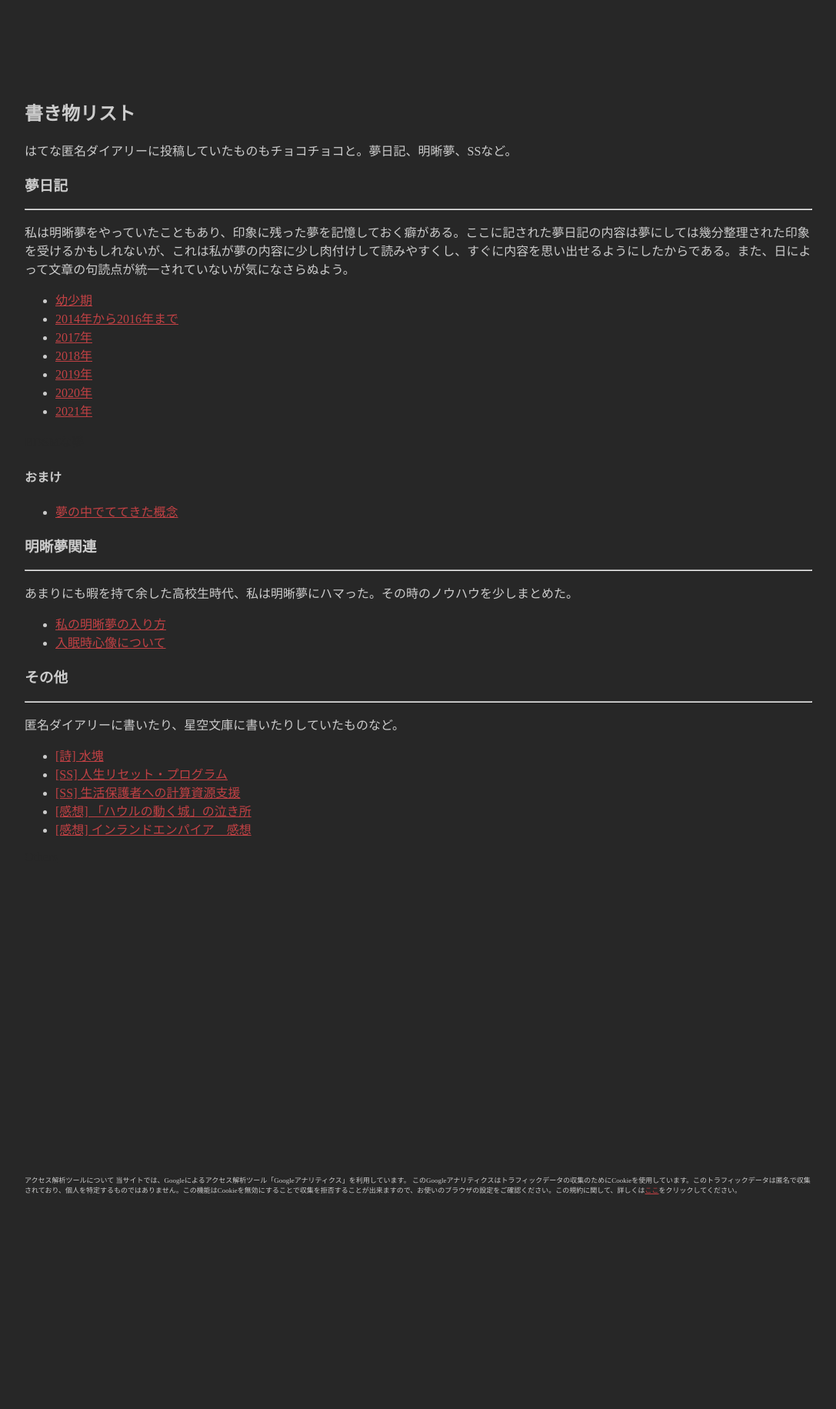
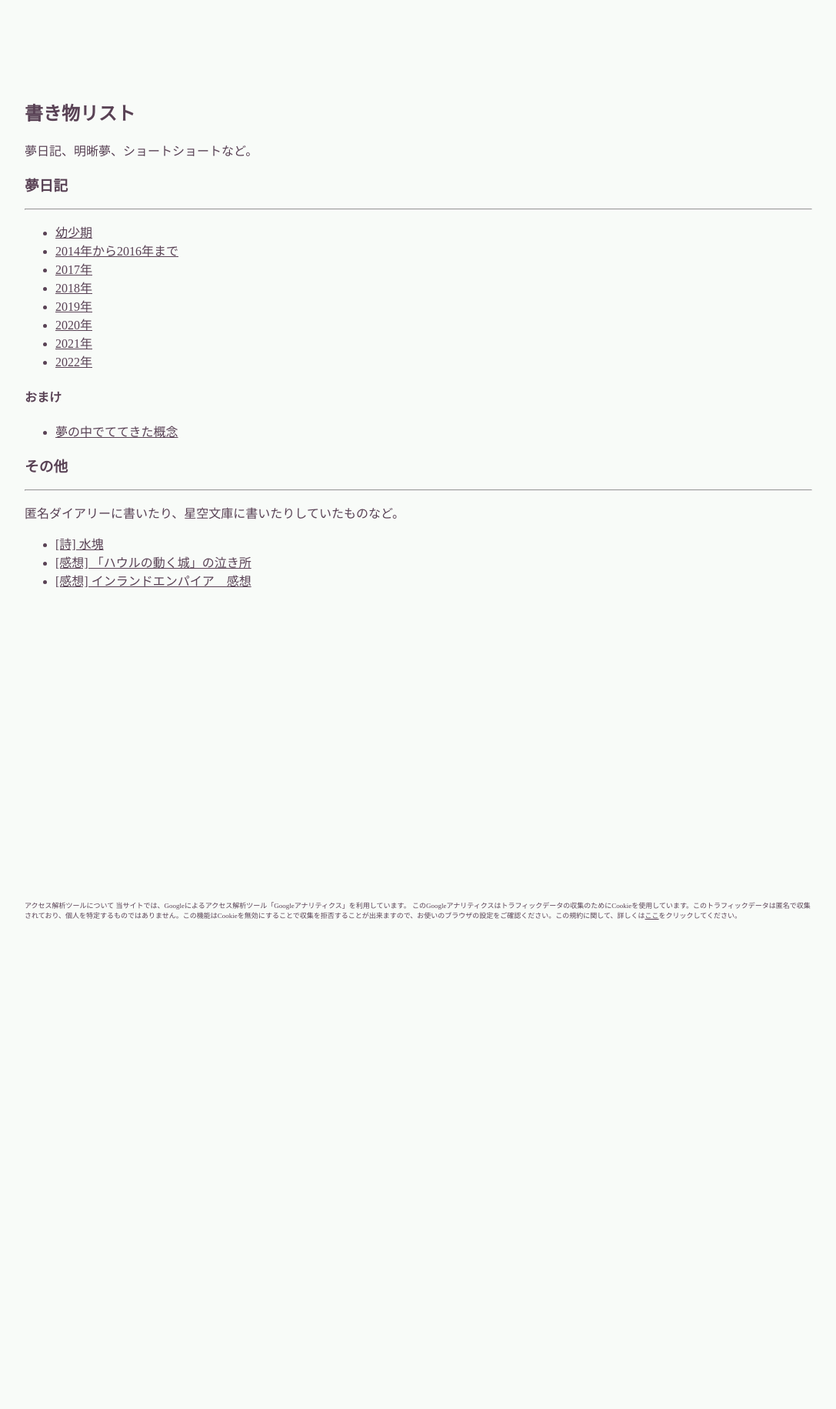
Before and after one commit to hihumi-riku/hihumi-riku.github.io, a Jekyll site: the page built from writings_list.md, in a window 1280 px wide. Shown: the whole page at 77% size, without its empty margins (96-1183 px from the left). Built offline with Jekyll 4.4.1, drawn with Linux system fonts in a browser that asks for light colours; after the commit the page ends 1474 px from its top, so only the background shows below that.

Commit message:
見た目更新

```diff
--- a/assets/styles/stylesheet.css
+++ b/assets/styles/stylesheet.css
@@ -1,11 +1,11 @@
 /* https://colourco.de/monochrome-light/5/230c0c */
 body {
-  background-color: #272727;
-  color: #CCCCCC;
+  background-color: #f8fbf8 /*#272727*/;
+  color: #594255 /*#CCCCCC*/;
 }
 
 a {
-color:#C14144;
+color: #594255/*#C14144*/;
 }
 
 img{
--- /dev/null
+++ b/maptest/index.markdown
@@ -0,0 +1,6 @@
+---
+# Feel free to add content and custom Front Matter to this file.
+# To modify the layout, see https://jekyllrb.com/docs/themes/#overriding-theme-defaults
+
+layout: home
+---
--- a/writings_list.md
+++ b/writings_list.md
@@ -4,13 +4,10 @@ title: 書き物リスト
 ---
 ## 書き物リスト
 
-はてな匿名ダイアリーに投稿していたものもチョコチョコと。夢日記、明晰夢、SSなど。
+夢日記、明晰夢、ショートショートなど。
 
 ### 夢日記
 ---
-
- 私は明晰夢をやっていたこともあり、印象に残った夢を記憶しておく癖がある。ここに記された夢日記の内容は夢にしては幾分整理された印象を受けるかもしれないが、これは私が夢の内容に少し肉付けして読みやすくし、すぐに内容を思い出せるようにしたからである。また、日によって文章の句読点が統一されていないが気になさらぬよう。
-
 
 - [幼少期](/2019/07/10/dream_child.html)
 - [2014年から2016年まで](/2019/01/25/dream_until_2016.html)
@@ -19,19 +16,11 @@ title: 書き物リスト
 - [2019年](/2019/01/25/dream_2019.html)
 - [2020年](/2020/01/15/dream_2020.html)
 - [2021年](/2021/05/04/dream_2021.html)
+- [2022年](/2022/08/13/dream_2022.html)
 
-<a href="/2019/01/31/dream_bdsm_list.html" style="color:#272727;"> BDSMな夢 </a>
 
 #### おまけ
 - [夢の中でててきた概念](/2019/01/25/concept_in_dream.html)
-
-### 明晰夢関連
----
-あまりにも暇を持て余した高校生時代、私は明晰夢にハマった。その時のノウハウを少しまとめた。
-
-
-- [私の明晰夢の入り方](/2019/01/29/lucid_dreaming_1.html)
-- [入眠時心像について](/2019/01/29/hypnagogic_imagery.html)
 
 
 ### その他
@@ -39,9 +28,5 @@ title: 書き物リスト
 匿名ダイアリーに書いたり、星空文庫に書いたりしていたものなど。
 
 - [[詩] 水塊](/2019/01/25/water_mass.html)
-- [[SS] 人生リセット・プログラム](/2019/11/27/life_reset_program.html)
-- [[SS] 生活保護者への計算資源支援](/2020/06/17/namapo_computer_resources_agency.html)
 - [[感想] 「ハウルの動く城」の泣き所](/2019/12/03/howls_review.html)
 - [[感想] インランドエンパイア　感想](2019/12/16/inland_empire.html)
-
-<a href="/2019/11/27/others_list.html" style="color:#272727;"> Others </a>
```
Also changed, not shown: _posts/2019-07-10-dream_child.md (+3 -0 lines), _posts/2022-08-13-dream_2022.md (added, +55 -0 lines), drawing.md (+0 -2 lines), index.md (+0 -1 lines), maptest/404.html (added, +25 -0 lines), maptest/Gemfile (added, +37 -0 lines), maptest/_config.yml (added, +58 -0 lines), maptest/_posts/2022-08-14-welcome-to-jekyll.markdown (added, +29 -0 lines), maptest/about.markdown (added, +18 -0 lines), _config.yml (line endings or trailing spaces), assets/images/drawing/2019/mono_eye_gothic.jpg (deleted), maptest/Gemfile.lock (added), 1 other file.
